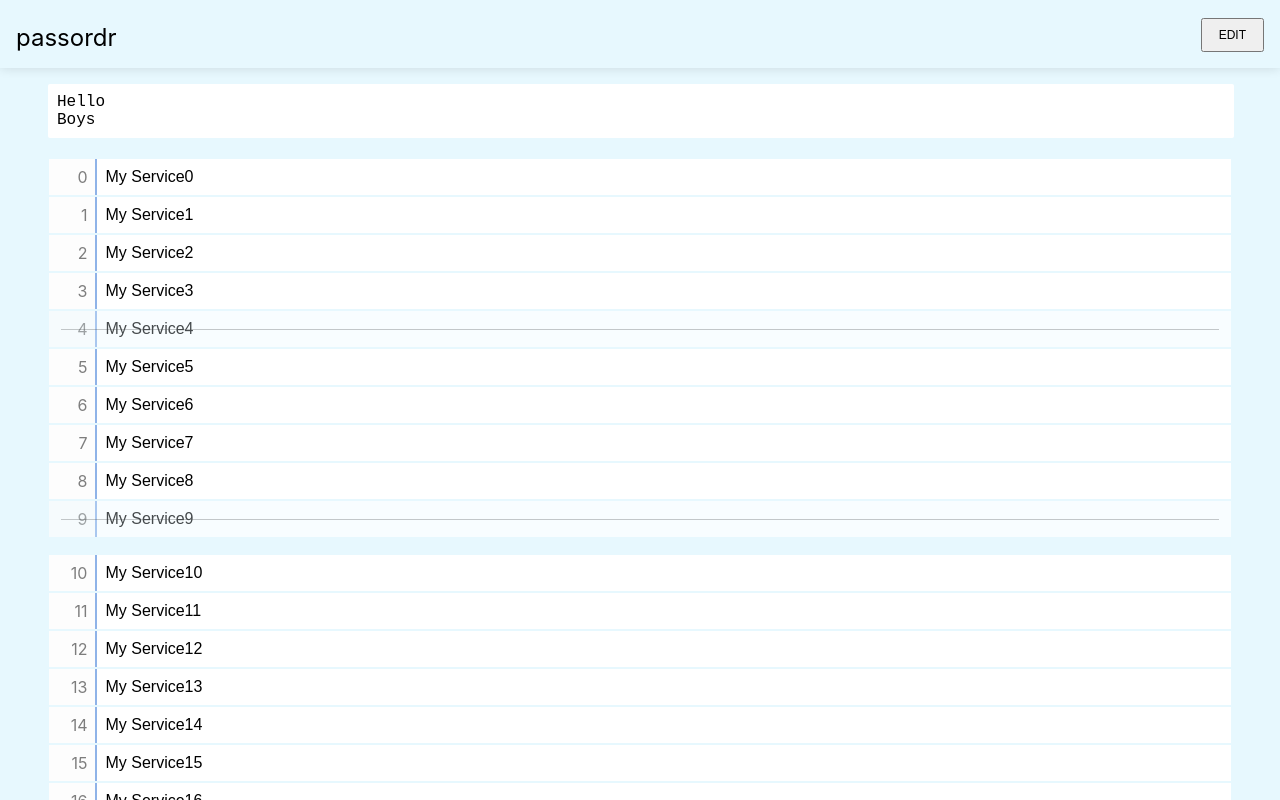
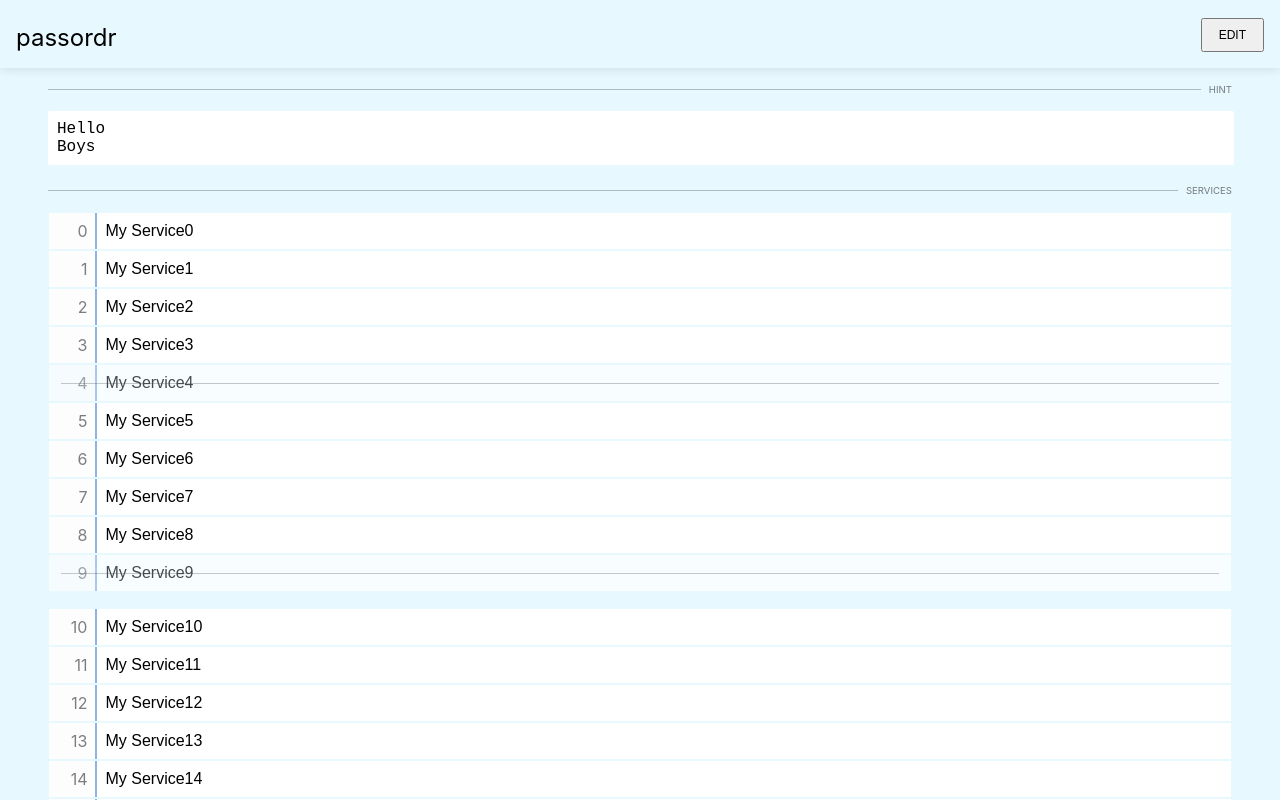
Before and after one commit to ppenelon/passordr, a React (Create React App) app: page / in a window 1280 px wide. Built offline with nearby package versions, Linux system fonts and the light colour scheme.

Commit message:
Add UI labels for hint and services

```diff
--- a/src/App.css
+++ b/src/App.css
@@ -35,8 +35,33 @@ body {
   overflow: auto;
 }
 
-.hint, .lines {
+.category-name, .hint, .lines {
   margin: 1rem;
+}
+
+.category-name {
+  font-size: 0.6rem;
+  opacity: 0.5;
+  text-align: right;
+  position: relative;
+  margin: 1rem;
+}
+.category-name:after {
+  content: '';
+  position: absolute;
+  height: 1px;
+  background-color: black;
+  left: 0;
+  right: 0;
+  top: calc(50% - 1px);
+  opacity: 0.5;
+}
+.category-name div {
+  display: inline-block;
+  background-color: #E7F8FE;
+  z-index: 1;
+  position: relative;
+  padding-left: 0.5rem;
 }
 
 .hint textarea {
@@ -127,7 +152,7 @@ body {
 }
 
 @media only screen and (min-width : 769px) {
-  .hint, .lines {
+  .category-name, .hint, .lines {
     margin: 1rem 3rem;
   }
 }
--- a/src/App.tsx
+++ b/src/App.tsx
@@ -139,6 +139,7 @@ function App() {
 
       <div className="content">
         {/* Hint */}
+        <div className="category-name"><div>HINT</div></div>
         <div className={classNames("hint", { edited: editMode && savedContent.hint !== hint })}>
           <textarea
             value={hint}
@@ -149,6 +150,7 @@ function App() {
         </div>
 
         {/* Lines / Services */}
+        <div className="category-name"><div>SERVICES</div></div>
         <div className={classNames("lines", { 'edit-mode': editMode })}>
           {lines.map((line, i) =>
             <div className={classNames("line", { outdated: line.outdated, new: i === lines.length - 1 }, editMode && editedLinesStatus[i] && ["edited", editedLinesStatus[i]])} key={i}>
```
